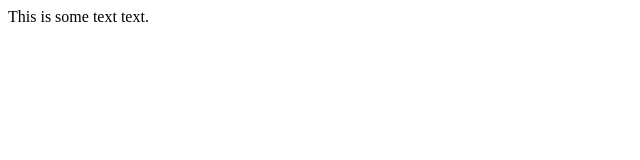
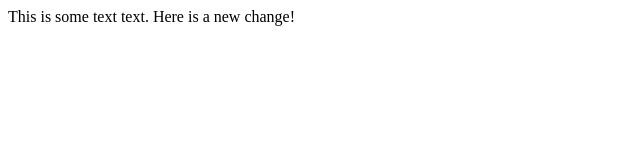
Before and after one commit to Vika5x5/ProductionWiki, a plain HTML site: page index.html in a window 1280 px wide. Shown: the whole page, without its empty margins (0-640 px from the left). Drawn offline with Linux system fonts and the light colour scheme.

Commit message:
Update index.html
More new test!

```diff
--- a/index.html
+++ b/index.html
@@ -8,5 +8,8 @@
 </head>
 <body>
     This is some text text.
+
+
+    Here is a new change!
 </body>
 </html>
```
